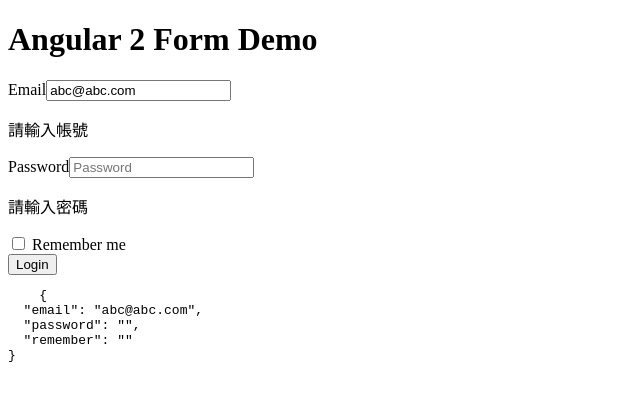
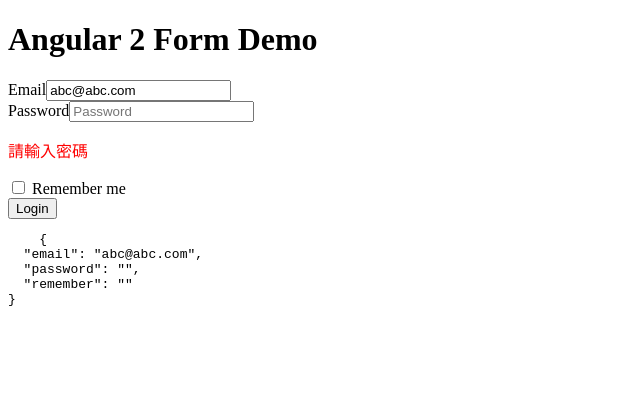
Before and after one commit to RaquelYang/Angular_form, an Angular app: page / in a window 1280 px wide. Shown: the top 400 px of the page, without its empty margins (0-640 px from the left). Built offline with nearby package versions, Linux system fonts and the light colour scheme.

Commit message:
[ Update ] 使用 # 做簡易模板偵錯

```diff
--- a/src/app/templateform/templateform.component.html
+++ b/src/app/templateform/templateform.component.html
@@ -3,10 +3,18 @@
   <form #myForm="ngForm">
     <div class="form-group">
       <label for="email">Email</label>
-      <input [(ngModel)]="email" type="email" class="form-control" id="email" name="email" placeholder="Email">
+      <input [(ngModel)]="email"
+      type="email" class="form-control"
+      id="email" name="email" placeholder="Email"
+      required
+      minlength="5"
+      pattern="^[a-zA-Z0-9.!#$%&』*+/=?^_`{|}~-]+@[a-zA-Z0-9-]+(?:\.[a-zA-Z0-9-]+)*$"
+      #iemail="ngModel">
     </div>
-    <div class="errors">
-      <p>請輸入帳號</p>
+    <div class="errors" *ngIf="iemail.errors">
+      <p *ngIf="iemail.errors['minlength']">最少要 5 個字</p>
+      <p *ngIf="iemail.errors['required']">必填項目</p>
+      <p *ngIf="iemail.errors['pattern']">請輸入正確的 Email 格式</p>
     </div>
     <div class="form-group">
       <label for="password">Password</label>
--- a/src/app/templateform/templateform.component.scss
+++ b/src/app/templateform/templateform.component.scss
@@ -1,3 +1,9 @@
 #email.ng-touched {
   color: red;
 }
+.ng-invalid {
+  border-color: red;
+}
+.errors {
+  color: red;
+}
```
